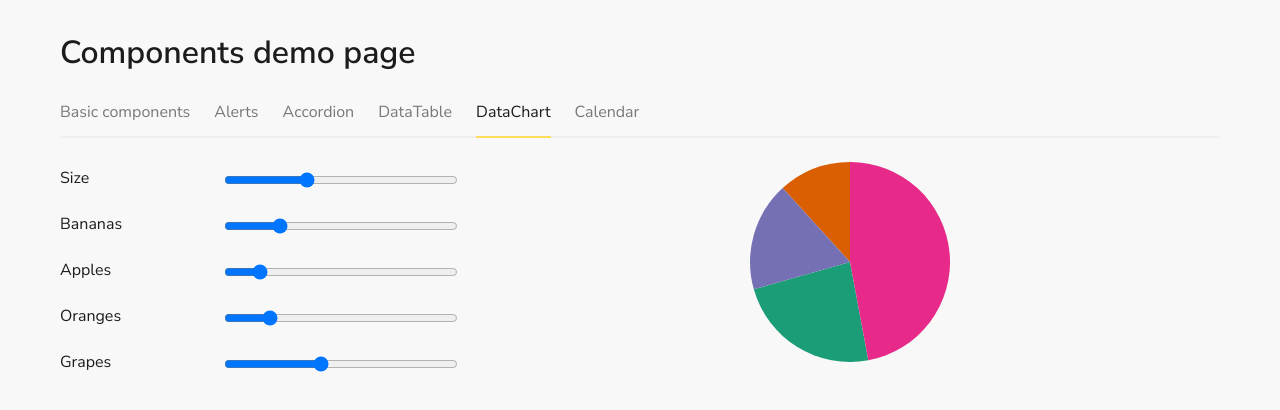
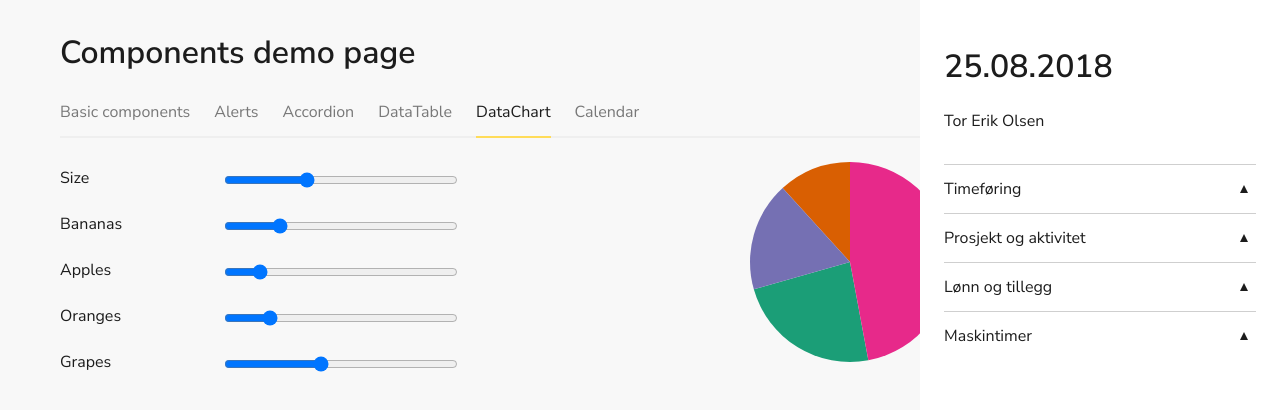
Before and after one commit to rboyts/sunshine, a Vue app: page /chart in a window 1280 px wide. Shown: the top 410 px of the page. Built offline with nearby package versions, Linux system fonts and the light colour scheme.

Commit message:
Start hacking on inspector

```diff
--- a/src/App.vue
+++ b/src/App.vue
@@ -14,6 +14,9 @@
     <div class="main">
       <router-view/>
     </div>
+
+    <InspectorDemo />
+
   </div>
 </template>
 
@@ -21,11 +24,13 @@
 import Vue from 'vue';
 import UiTabs from '@/components/UiTabs.vue';
 import UiTab from '@/components/UiTab.vue';
+import InspectorDemo from './views/InspectorDemo.vue';
 
 export default Vue.extend({
   components: {
     UiTabs,
     UiTab,
+    InspectorDemo,
   },
 
   data() {
--- /dev/null
+++ b/src/components/UiInspector.vue
@@ -0,0 +1,17 @@
+<template>
+  <div class="ui-inspector">
+    <div class="ui-inspector__heading">
+      <slot name="heading" />
+    </div>
+
+    <slot />
+  </div>
+</template>
+
+<script lang="ts">
+import Vue from 'vue';
+
+export default Vue.extend({
+  name: 'ui-inspector',
+});
+</script>
--- a/src/style/components/accordion.scss
+++ b/src/style/components/accordion.scss
@@ -2,7 +2,7 @@ $accordion-header-height: 3rem;
 $accordion-chevron-size: .5rem;
 
 .ui-accordion {
-  width: 400px;
+  max-width: 400px;
   // border: 1px solid $gray;
 }
 
@@ -41,4 +41,6 @@ $accordion-chevron-size: .5rem;
 
 .ui-accordion__content {
   position: absolute;
+  padding-top: .5rem;
+  padding-bottom: 1.5rem;
 }
--- a/src/style/components/inputs.scss
+++ b/src/style/components/inputs.scss
@@ -13,8 +13,8 @@ $input-font-size: .875rem;
   border-radius: 4px;  // 4% / 2% gives no visible radius
   background-color: $input-bg-color;
   color: $input-fg-color;
-  min-width: 150px;
-  max-width: 250px;
+  // min-width: 150px;
+  // max-width: 250px;
   margin-bottom: .25rem;
   height: $input-height;
 
--- /dev/null
+++ b/src/style/components/inspector.scss
@@ -0,0 +1,35 @@
+@import '../tools.scss';
+
+$inspector-padding: 1.5rem;
+
+.ui-inspector {
+  position: fixed;
+  right: 0;
+  top: 0;
+  bottom: 0;
+  width: 360px;
+  background-color: $white;
+  padding: $inspector-padding;
+}
+
+.ui-inspector__heading {
+  margin-bottom: 2rem;
+}
+
+.grid {
+  display: grid;
+  grid-template-columns: repeat(4, auto);
+  grid-gap: 1rem;
+}
+
+.col4 {
+  grid-column: 1 / 5;
+}
+
+.col12 {
+  grid-column: 1 / 3;
+}
+
+.col34 {
+  grid-column: 3 / 5;
+}
--- a/src/style/style.scss
+++ b/src/style/style.scss
@@ -11,6 +11,7 @@
 @import './components/calendar.scss';
 @import './components/checkbox.scss';
 @import './components/inputs.scss';
+@import './components/inspector.scss';
 @import './components/menu.scss';
 @import './components/radio-button.scss';
 @import './components/select.scss';
--- /dev/null
+++ b/src/views/InspectorDemo.vue
@@ -0,0 +1,82 @@
+<template>
+
+    <ui-inspector>
+      <div slot="heading">
+        <h1>25.08.2018</h1>
+        Tor Erik Olsen
+      </div>
+
+
+      <ui-accordion>
+        <ui-accordion-item>
+          <template slot="heading">Timeføring</template>
+
+          <div class="grid">
+            <ui-text-field v-model="from" label="Fra" format="00:00" />
+            <ui-text-field v-model="to" label="Til" format="00:00" />
+            <ui-text-field v-model="pause" label="Pause" />
+            <ui-text-field inactive label="Timer" value="7,5" />
+          </div>
+
+          Dette er en kommentar
+
+        </ui-accordion-item>
+
+        <ui-accordion-item>
+          <template slot="heading">Prosjekt og aktivitet</template>
+
+          <div class="grid">
+            <ui-text-field class="col4" v-model="project" label="Prosjekt" />
+            <ui-text-field class="col4" v-model="subProject" label="Underprosjekt" />
+
+            <ui-text-field class="col12" v-model="activity" label="Aktivitet" />
+            <ui-text-field class="col34" v-model="area" label="Område" />
+          </div>
+        </ui-accordion-item>
+
+        <ui-accordion-item>
+          <template slot="heading">Lønn og tillegg</template>
+
+          Lønn og tillegg
+        </ui-accordion-item>
+
+        <ui-accordion-item>
+          <template slot="heading">Maskintimer</template>
+
+          Maskintimer
+        </ui-accordion-item>
+
+      </ui-accordion>
+    </ui-inspector>
+</template>
+
+<script lang="ts">
+import Vue from 'vue';
+import UiAccordion from '@/components/UiAccordion.vue';
+import UiAccordionItem from '@/components/UiAccordionItem.vue';
+import UiInspector from '@/components/UiInspector.vue';
+import UiTextField from '@/components/UiTextField.vue';
+
+export default Vue.extend({
+  name: 'InspectorDemo',
+
+  components: {
+    UiAccordion,
+    UiAccordionItem,
+    UiInspector,
+    UiTextField,
+  },
+
+  data() {
+    return {
+      from: '09:00',
+      to: '16:00',
+      pause: '30',
+      project: '2tal Utemiljø',
+      subProject: '',
+      activity: 'Boring',
+      area: '',
+    };
+  },
+});
+</script>
```
